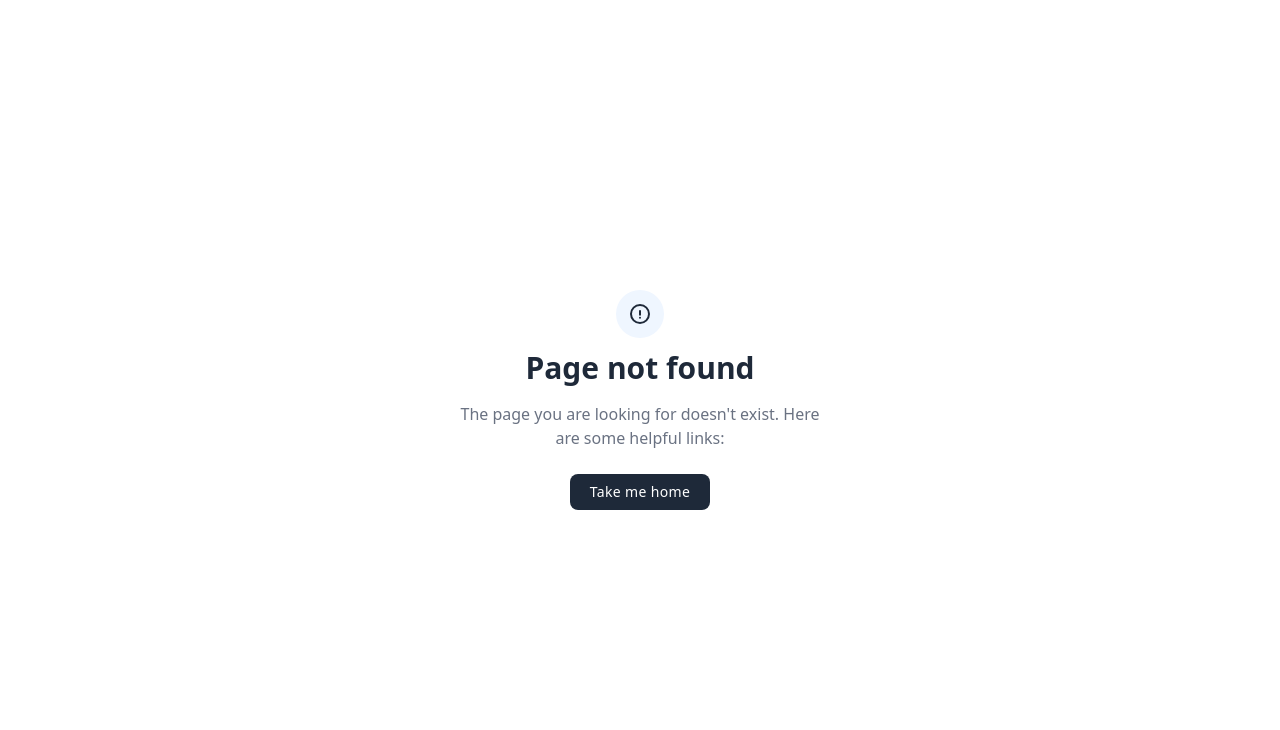
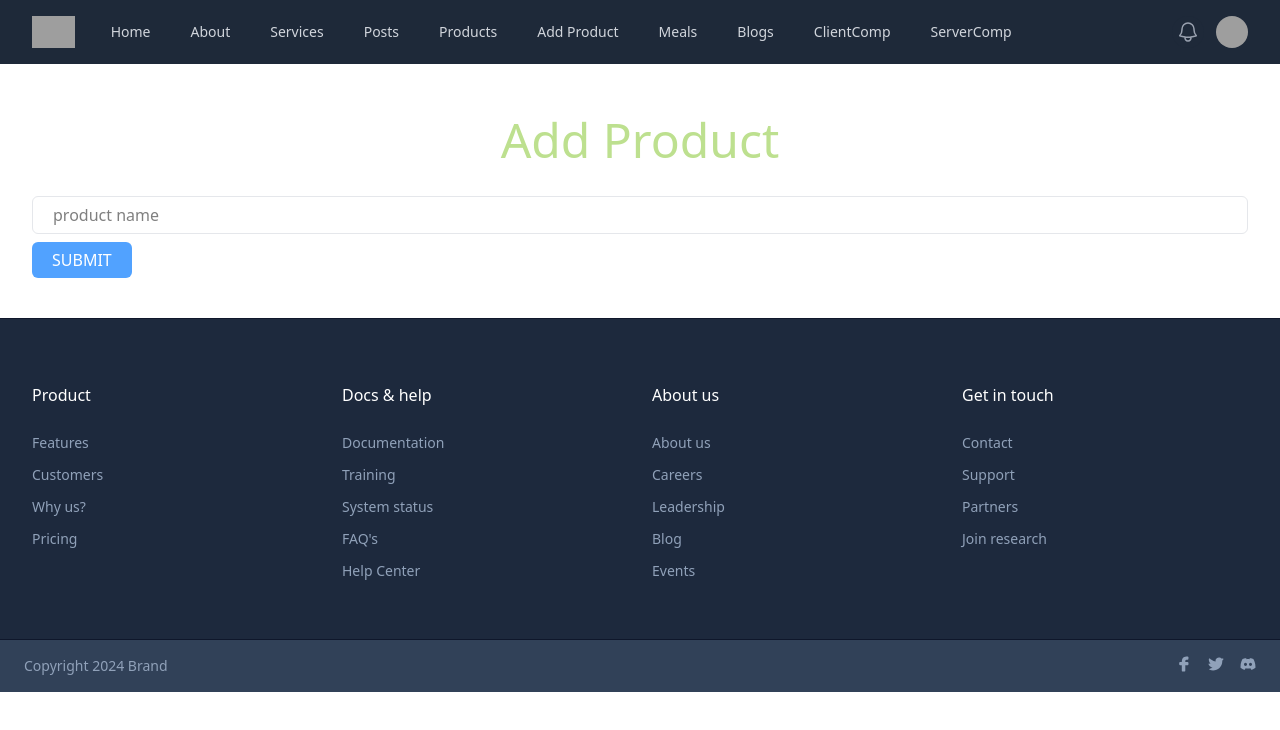
Before and after one commit to WalidurTanjim/nextjs-demo, a Next.js app: page /products/add in a window 1280 px wide. Before the commit this address had no page. Shown: the top 730 px of the page. Built offline with nearby package versions, Linux system fonts and the light colour scheme; grey boxes are pictures that could not be loaded.

Commit message:
Add Product to database & show them products page

```diff
--- /dev/null
+++ b/src/app/(pages)/products/add/page.jsx
@@ -0,0 +1,17 @@
+import AddProductForm from "@/components/AddProductForm/page";
+
+const AddProduct = () => {
+    return (
+        <div>
+            <div className="container mx-auto w-full px-2 sm:px-6 lg:px-8 py-10">
+                <h1 className="common_heading">Add Product</h1>
+
+                <div className="mt-5">
+                    <AddProductForm />
+                </div>
+            </div>
+        </div>
+    );
+};
+
+export default AddProduct;
--- /dev/null
+++ b/src/app/(pages)/products/page.jsx
@@ -0,0 +1,34 @@
+import React from 'react';
+
+export const metadata = {
+    title: "All Products",
+    description: "Here is all products of our website"
+}
+
+const Products = async() => {
+    const res = await fetch(`http://localhost:3000/api/items`);
+    const data = await res.json();
+    // console.log(data);
+
+    return (
+        <div>
+            <div className="container mx-auto w-full px-2 sm:px-6 lg:px-8 py-10">
+                <h1 className="common_heading">Products Page</h1>
+
+                <div className="mt-5">
+                    {
+                        data?.map(product => {
+                            return (
+                                <div key={product?._id}>
+                                    <h1>{product?.productName}</h1>
+                                </div>
+                            )
+                        })
+                    }
+                </div>
+            </div>
+        </div>
+    );
+};
+
+export default Products;
--- a/src/app/api/items/route.js
+++ b/src/app/api/items/route.js
@@ -1,7 +1,7 @@
 import dbConnect from "@/lib/dbConnect";
 
 export async function GET() {
-    const data = await dbConnect('users').find({}).toArray();
+    const data = await dbConnect('products').find({}).toArray();
 
     return Response.json(data)
 }
@@ -10,7 +10,7 @@ export async function POST(req) {
     const postedData = await req.json();
     // console.log("Posted data:", postedData);
 
-    const result = await dbConnect('users').insertOne(postedData);
+    const result = await dbConnect('products').insertOne(postedData);
 
     return Response.json(result)
 }
--- /dev/null
+++ b/src/components/AddProductForm/page.jsx
@@ -0,0 +1,40 @@
+"use client"
+
+import { useState } from "react";
+
+const AddProductForm = () => {
+    const [loading, setLoading] = useState(false);
+
+    const handleSubmit = async e => {
+        e.preventDefault();
+        setLoading(true);
+
+        const form = e.target;
+        const productName = form.product_name.value;
+        const payload = { productName };
+        // console.log("Payload:", payload);
+
+        const res = await fetch(`http://localhost:3000/api/items`, {
+            method: 'POST',
+            body: JSON.stringify(payload),
+            headers: {
+                "Content-Type": "application/json"
+            }
+        })
+        const result = await res.json();
+        // console.log(result);
+        if(result?.insertedId){
+            setLoading(false);
+            form.reset();
+        }
+    }
+
+    return (
+        <form className="w-full" onSubmit={handleSubmit}>
+            <input type="text" name="product_name" id="product_name" placeholder="product name" required className="outline-none border border-gray-200 focus:border-gray-300 py-1.5 px-5 focus:ring-2 ring-gray-200 w-full rounded-md" />
+            <button type="submit" className="px-5 py-1.5 rounded-md bg-blue-400 hover:bg-blue-500 active:bg-blue-600 text-white font-medium uppercase mt-2">{loading ? "Pending..." : "Submit"}</button>
+        </form>
+    );
+};
+
+export default AddProductForm;
--- a/src/shared/Navbar/Navbar.jsx
+++ b/src/shared/Navbar/Navbar.jsx
@@ -7,6 +7,8 @@ const navigation = [
     { name: 'About', href: '/about', current: false },
     { name: 'Services', href: '/services', current: false },
     { name: 'Posts', href: '/posts', current: false },
+    { name: 'Products', href: '/products', current: false },
+    { name: 'Add Product', href: '/products/add', current: false },
     { name: 'Meals', href: '/meals', current: false },
     { name: 'Blogs', href: '/blogs', current: false },
     { name: 'ClientComp', href: '/clientcomp', current: false },
```
